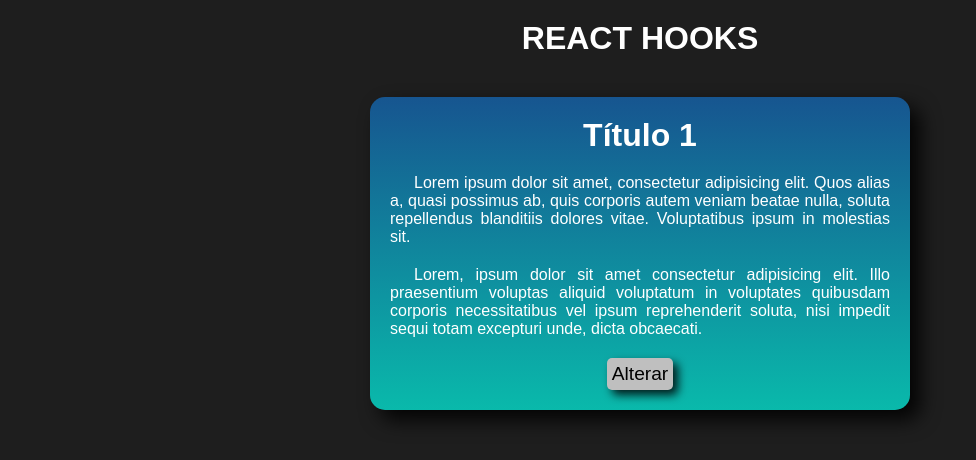
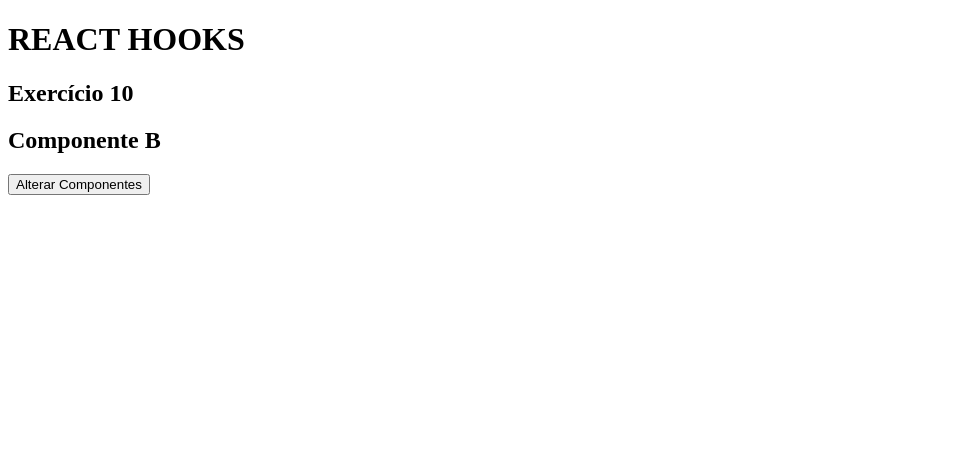
Before and after one commit to PedroSmaxY/React_Next_Hooks, a React (Vite) app: page / in a window 1280 px wide. Shown: the top 460 px of the page, without its empty margins (0-976 px from the left). Built offline with nearby package versions, Linux system fonts and the light colour scheme.

Commit message:
11_hooks

```diff
--- a/src/App.tsx
+++ b/src/App.tsx
@@ -9,7 +9,8 @@
 // import HookState08 from "./components/UseState_08";
 // import HookState09 from "./components/UseState_09";
 // import HookState10 from "./components/UseState_10";
-import HookState11 from "./components/UseState_11";
+// import HookState11 from "./components/UseState_11";
+import HookState12 from "./components/UseState_12";
 
 export default function App(): JSX.Element {
   return (
@@ -25,7 +26,8 @@ export default function App(): JSX.Element {
       {/* <HookState08 /> */}
       {/* <HookState09 /> */}
       {/* <HookState10 /> */}
-      <HookState11 />
+      {/* <HookState11 /> */}
+      <HookState12 />
     </>
   );
 }
--- /dev/null
+++ b/src/components/UseState_12.tsx
@@ -0,0 +1,20 @@
+import { useState } from "react";
+
+import HookState12A from "./UseState_12a";
+import HookState12B from "./UseState_12b";
+
+export default function HookState12(): JSX.Element {
+  const [condicion, setCondicion] = useState(() => false);
+
+  return (
+    <>
+      <div>
+        <h2>Exercício 10</h2>
+        {condicion ? <HookState12A /> : <HookState12B />}
+      </div>
+      <button onClick={() => setCondicion(!condicion)}>
+        Alterar Componentes
+      </button>
+    </>
+  );
+}
--- /dev/null
+++ b/src/components/UseState_12a.tsx
@@ -0,0 +1,9 @@
+export default function HookState12A() {
+  return (
+    <>
+      <div>
+        <h2>Componente A</h2>
+      </div>
+    </>
+  );
+}
--- /dev/null
+++ b/src/components/UseState_12b.tsx
@@ -0,0 +1,9 @@
+export default function HookState12B() {
+  return (
+    <>
+      <div>
+        <h2>Componente B</h2>
+      </div>
+    </>
+  );
+}
```
